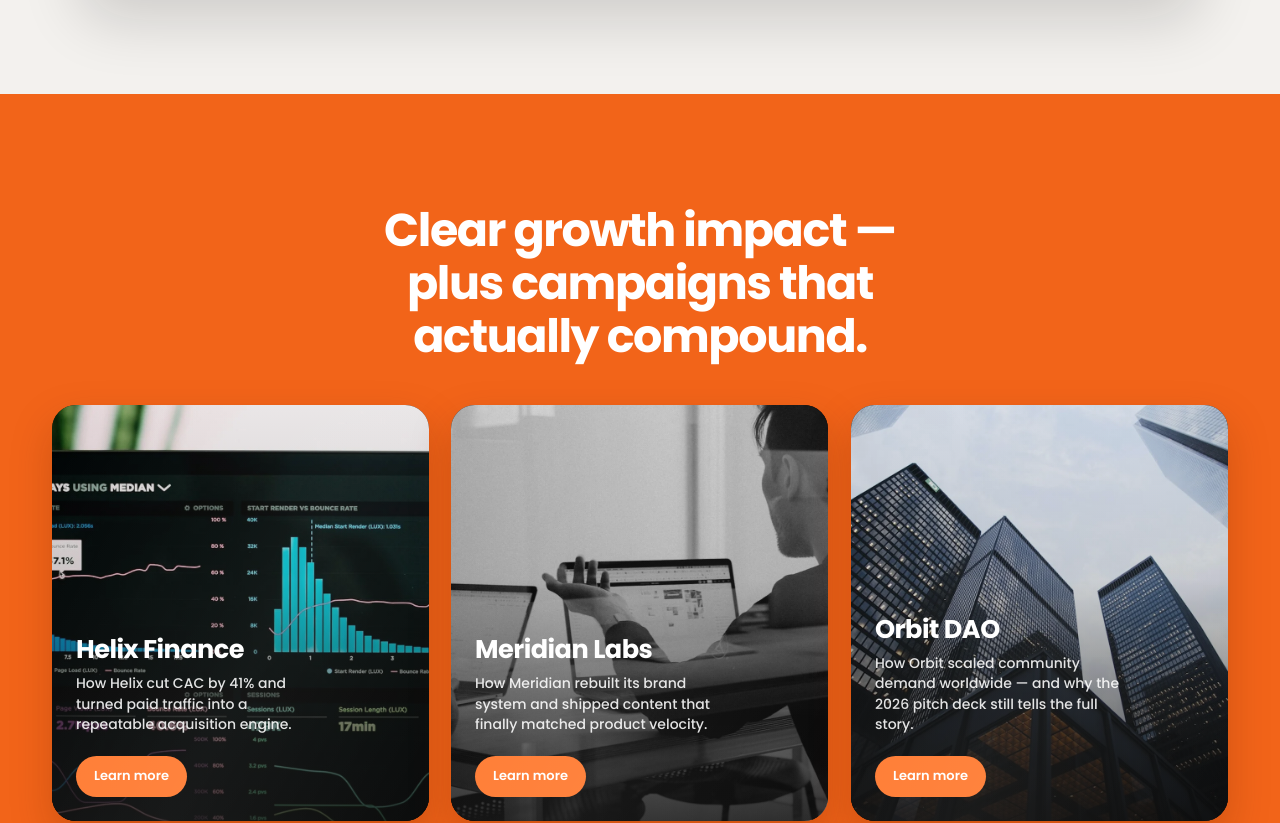
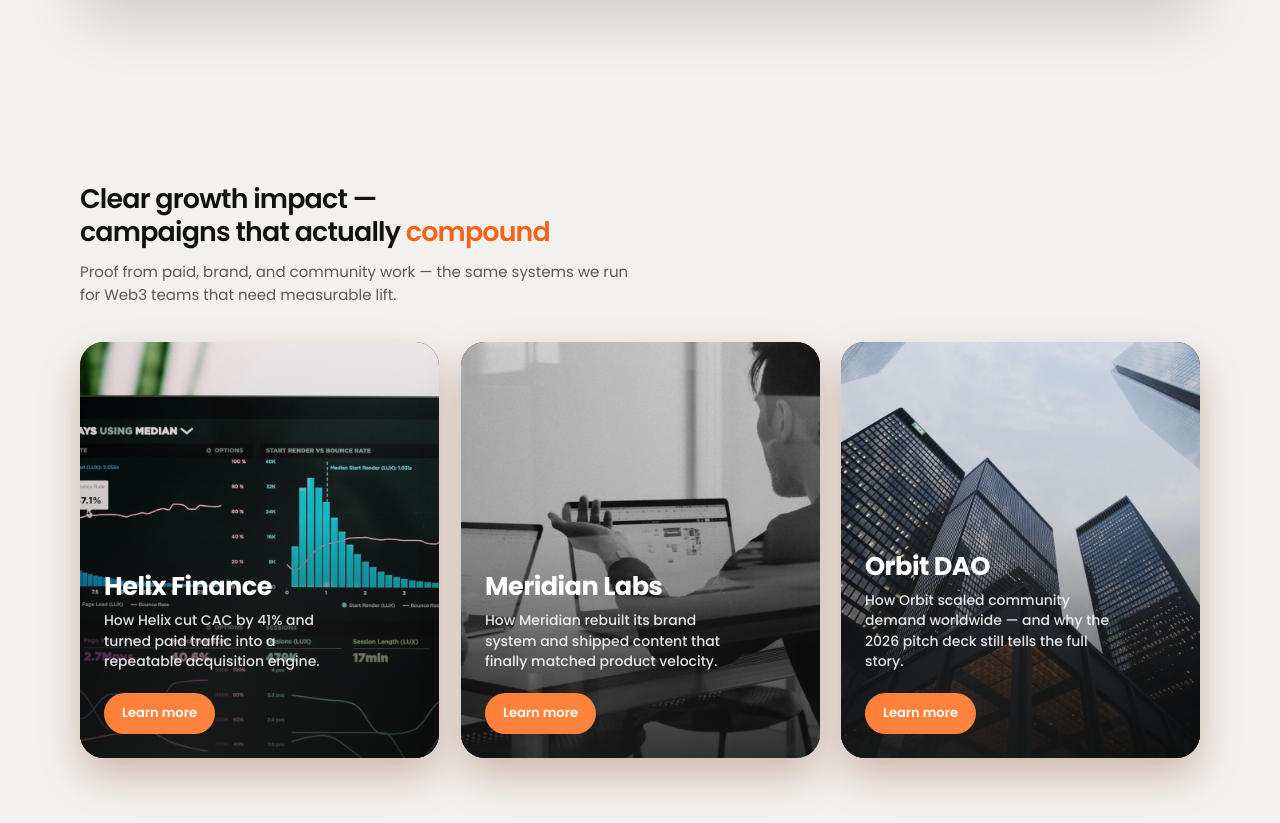
Before and after one commit to Esimuda/SeeGrowth, a React (Vite) app: page / in a window 1280 px wide. Shown: the part 4239-5062 px from the top of the page. Built offline with nearby package versions, Linux system fonts and the light colour scheme.

Commit message:
Match case studies background and headline to the other light sections.

```diff
--- a/index.html
+++ b/index.html
@@ -98,9 +98,17 @@
 
     <section class="case-studies" id="case-studies">
       <div class="cases-inner">
-        <h2 class="cases-headline">
-          Clear growth impact — plus campaigns that actually compound.
-        </h2>
+        <div class="cases-intro">
+          <h2 class="cases-headline">
+            <span class="cases-headline__line">Clear growth impact —</span>
+            <span class="cases-headline__line">
+              campaigns that actually <em>compound</em>
+            </span>
+          </h2>
+          <p class="cases-sub">
+            Proof from paid, brand, and community work — the same systems we run for Web3 teams that need measurable lift.
+          </p>
+        </div>
 
         <div class="cases-grid">
           <article class="cases-card" data-anim="scale-up" data-delay="0">
--- a/style.css
+++ b/style.css
@@ -814,28 +814,53 @@ button { font-family: var(--font-main); }
    9. CASE STUDIES SECTION
    ---------------------------------------------------------------- */
 .case-studies {
-  padding: clamp(72px, 9vw, 110px) 52px;
-  background: var(--orange);
+  padding: 88px 5.5% 96px;
+  background: #f3f1ee;
+  color: #111;
   overflow: hidden;
 }
 
 .cases-inner {
   position: relative;
   z-index: 1;
-  max-width: 1180px;
+  max-width: 1120px;
   margin: 0 auto;
 }
 
+.cases-intro {
+  max-width: 1120px;
+  margin: 0 auto 36px;
+  text-align: left;
+}
+
 .cases-headline {
-  margin: 0 auto 42px;
-  max-width: 18ch;
+  margin: 0;
   font-family: var(--font-display);
-  font-size: clamp(28px, 3.6vw, 46px);
-  font-weight: 700;
-  line-height: 1.15;
+  font-size: clamp(20px, 2.1vw, 28px);
+  font-weight: 600;
   letter-spacing: -0.03em;
-  text-align: center;
-  color: var(--white);
+  line-height: 1.25;
+  text-align: left;
+  color: #111;
+}
+
+.cases-headline__line {
+  display: block;
+}
+
+.cases-headline em {
+  font-style: normal;
+  color: var(--orange);
+  font-weight: 600;
+}
+
+.cases-sub {
+  margin-top: 12px;
+  max-width: 38em;
+  font-family: var(--font-main);
+  font-size: 15px;
+  line-height: 1.5;
+  color: rgba(17, 17, 17, 0.68);
 }
 
 .cases-grid {
@@ -943,8 +968,8 @@ button { font-family: var(--font-main); }
     margin-inline: auto;
   }
 
-  .cases-headline {
-    max-width: 22ch;
+  .cases-intro {
+    text-align: left;
   }
 }
 
@@ -1479,7 +1504,7 @@ button { font-family: var(--font-main); }
   .booking,
   .faq { padding: 80px 24px; }
 
-  .case-studies { padding: 70px 24px; }
+  .case-studies { padding: 72px 24px 80px; }
 
   .cases-grid { grid-template-columns: 1fr; max-width: 420px; margin: 0 auto; gap: 18px; }
 
```
